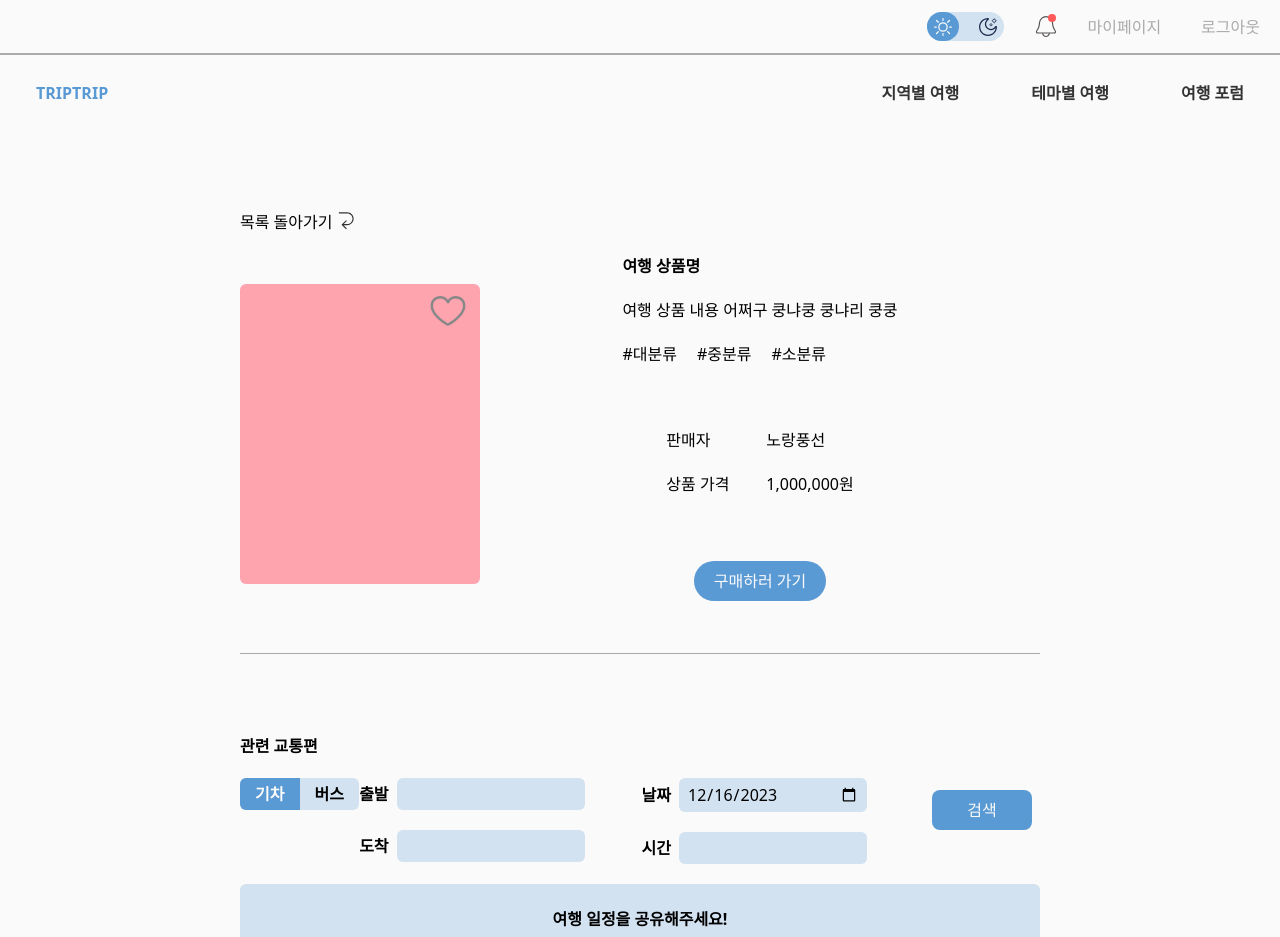
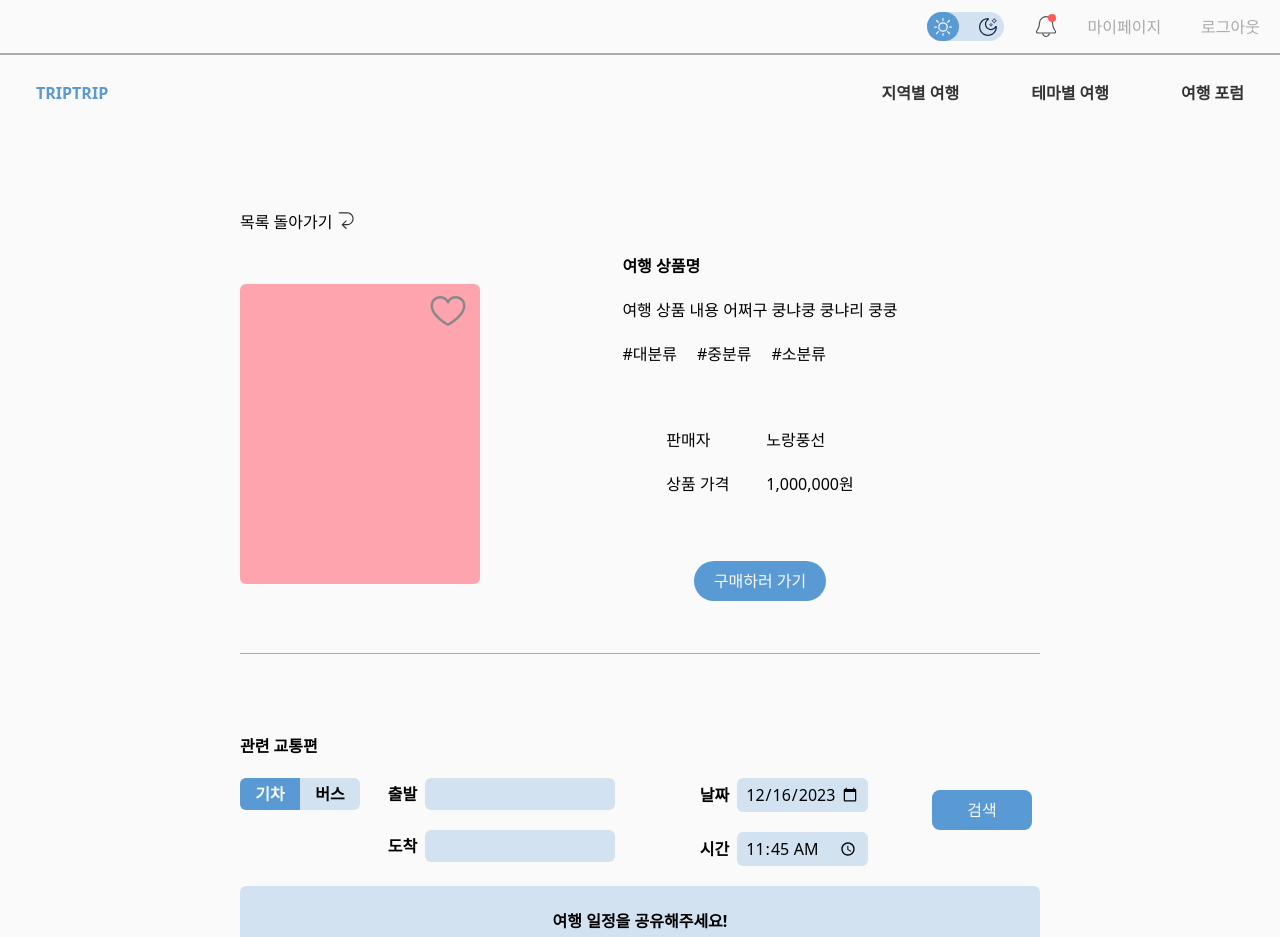
Before and after one commit to TRIP-Side-Project/frontend, a React (Vite) app: page /products/detail in a window 1280 px wide. Shown: the top 937 px of the page. Built offline with nearby package versions, Linux system fonts and the light colour scheme; no server answers.

Commit message:
Feat: 교통편 검색 1차 기능 구현

```diff
--- a/src/pages/ProductListDetail.tsx
+++ b/src/pages/ProductListDetail.tsx
@@ -4,7 +4,7 @@ import Button, { btnAttributes } from "@/common/button/Button";
 import Bookmark from "@/components/Bookmark/Bookmark";
 import ProductCardItems from "@/components/productCardItems/ProductCardItems";
 import axios from "axios";
-import { ChangeEvent, useEffect, useState } from "react";
+import { ChangeEvent, FormEventHandler, useEffect, useState } from "react";
 import { useNavigate } from "react-router-dom";
 
 export default function ProductListDetail () {
@@ -29,12 +29,15 @@ export default function ProductListDetail () {
   // 달력
   const today = new Date();
   const todayDate = today.toISOString().substring(0, 10);
+  const todayTime = today.toTimeString().substring(0, 5);
   const [selectedDate, setSelectedDate] = useState(todayDate);
+  const [selectedTime, setSelectedTime] = useState(todayTime);
   const handleDateChange = (event:ChangeEvent<HTMLInputElement>) => {
     setSelectedDate(event.target.value)
   }
-  const currentHour = ('0' + today.getHours()).slice(-2);
-  console.log(currentHour);
+  const handleTimeChange = (event:ChangeEvent<HTMLInputElement>) => {
+    setSelectedTime(event.target.value)
+  }
 
   // 관련상품
   // 상태 타입 지정 해야함
@@ -74,6 +77,16 @@ export default function ProductListDetail () {
     arrival: "",
   });
 
+  interface locationNumInfo {
+    depature: number | null;
+    arrival: number | null;
+  }
+
+  const [numLocation, setNumLocation] = useState<locationNumInfo>({
+    depature: null,
+    arrival: null,
+  });
+
   const changeLocationValue = (event:ChangeEvent<HTMLInputElement>) => {
     setLocation({
       ...location,
@@ -94,18 +107,46 @@ export default function ProductListDetail () {
   const normalVehicle: string = "w-1/2 px-3 py-1";
 
   // 교통편 조회
-  const handleVehicle = () => {
+
+  interface LineListInfo {
+    depatureTime: string | null,
+    grade: string | null,
+    busCorName: string | null,
+    remainingSeats: string | null,
+  }
+
+  const [lineList, setLineList] = useState(false); // 조회했을때 리스트가 있는지
+  const [noLineMessage, setNoLineMessage] = useState(""); // 조회했을때 리스트가 없을 때 안내 문구
+  const [lineListData, setLineListData] = useState<LineListInfo>({
+    depatureTime: null,
+    grade: null,
+    busCorName: null,
+    remainingSeats: null,
+
+  })
+
+  const findTerNum = () => {
     const fetchData = async () => {
       try{
-        const response = await axios.get(
-          `/proxy/ibt_list/20231219/1530/010/710/0/0/9`,
+        const ter_numResponse = await axios.get(
+          `/proxy/koLoadInfo/v1/load_info/010`,
           {
             headers: {
-              "x-Gateway-APIKey": "f7f4cfab-c6e5-4c2d-ba83-283349af63e4"
+              "x-Gateway-APIKey": "d2338a0c-d836-421f-aaa3-0679c3884a4a"
             }
           }
         )
-        console.log(response);
+        // 터미널 번호 찾아오는 과정
+        const listData = ter_numResponse.data.response.ter_list;
+        const depatureData = listData.filter((item) => item.TER_NAM.includes(location.depature));
+        const arrivalData = listData.filter((item) => item.TER_NAM.includes(location.arrival));
+        console.log(depatureData);
+        console.log(arrivalData);
+        setNumLocation({
+          ...numLocation,
+          depature: depatureData[0].TER_COD,
+          arrival: arrivalData[0].TER_COD
+        })
       } catch (error) {
         console.log("Error : " + error);
       }
@@ -114,8 +155,52 @@ export default function ProductListDetail () {
   }
 
   useEffect(() => {
-    handleVehicle();
-  }, []);
+    findTerNum();
+  }, [location.arrival])
+  // 청주가 들어가는 검색어로 입력 *청주* 이런 느낌으로 해야함
+  // 검색어 드롭다운으로 미리 보여주고 선택하게 해도 좋을 듯
+
+  const handleVehicle:FormEventHandler<HTMLFormElement> = (event) => {
+    event.preventDefault();
+    const fetchData = async () => {
+      try{
+        const searchDate = selectedDate.split("-").join("");
+        const searchTime = selectedTime.split(":").join("");
+        console.log(numLocation);
+        const searchResponse = await axios.get(
+          `/proxy/koIbtList/v1/ibt_list/${searchDate}/${searchTime}/${numLocation.depature}/${numLocation.arrival}/0/0/9`,
+          {
+          headers: {
+            "x-Gateway-APIKey": "f7f4cfab-c6e5-4c2d-ba83-283349af63e4"
+          }
+        })
+        if(searchResponse.data.message === "정상"){
+          setLineList(true);
+          const data = searchResponse.data.response.line_list;
+          data.map((item) => {
+            setLineListData({
+              ...lineListData,
+              depatureTime: item.tim_tim,
+              grade: item.bus_gra_o,
+              busCorName: item.cor_nam,
+              remainingSeats: item.rem_cnt,
+            })
+          })
+        }else {
+          setNoLineMessage(searchResponse.data.message);
+        }
+
+        console.log(searchResponse.data);
+      } catch (error) {
+        console.log("Error : " + error);
+      }
+    }
+    fetchData();
+  }
+  console.log(lineList);
+  console.log(noLineMessage);
+  console.log(lineListData);
+
 
   return (
     <>
@@ -160,7 +245,8 @@ export default function ProductListDetail () {
       </div>
       <div className="mb-20">
         <h1 className="text-2xl md:text-3xl font-bold mb-5">관련 교통편</h1>
-        <div className="flex flex-col md:flex-row gap-10 md:gap-0 justify-between items-start text-lg font-bold">
+        <div className="">
+          <form onSubmit={handleVehicle} className="flex flex-col md:flex-row gap-10 md:gap-0 justify-between items-start text-lg font-bold">
             <div className="text-center cursor-pointer w-[120px] flex flex-row rounded-md h-fit overflow-hidden bg-LINE_POINT_COLOR">
               <span className={(isTrain ? selectVehicle : normalVehicle)} onClick={handleisTrain}>기차</span>
               <span className={(isBus ? selectVehicle : normalVehicle)} onClick={handleisBus}>버스</span>
@@ -184,23 +270,14 @@ export default function ProductListDetail () {
               </div>
               <div>
                 <span>시간</span>
-              <input type="text" className={locationStyle} />
-              {/* <div className={locationStyle}>
-                {currentHour + ' 시'}
-              </div>
-              <div>
-                <ul>
-                  <li>0 시</li>
-                  <li>1 시</li>
-                  <li>2 시</li>
-                  <li>3 시</li>
-                </ul>
-              </div> */}
+                {/*  */}
+                <input type="time" value={selectedTime} onChange={handleTimeChange} className={locationStyle} />
               </div>
             </div>
             <div className="w-full md:w-fit flex justify-center items-center">
               <Button btnInfo={searchBtnInfo} />
             </div>
+          </form>
         </div>
         <div className="w-full h-[200px] bg-LINE_POINT_COLOR rounded-md mt-5 flex justify-center items-center">
           <div className="flex flex-col justify-around">
```
Lines whose indentation alone changed are shown as unchanged.
